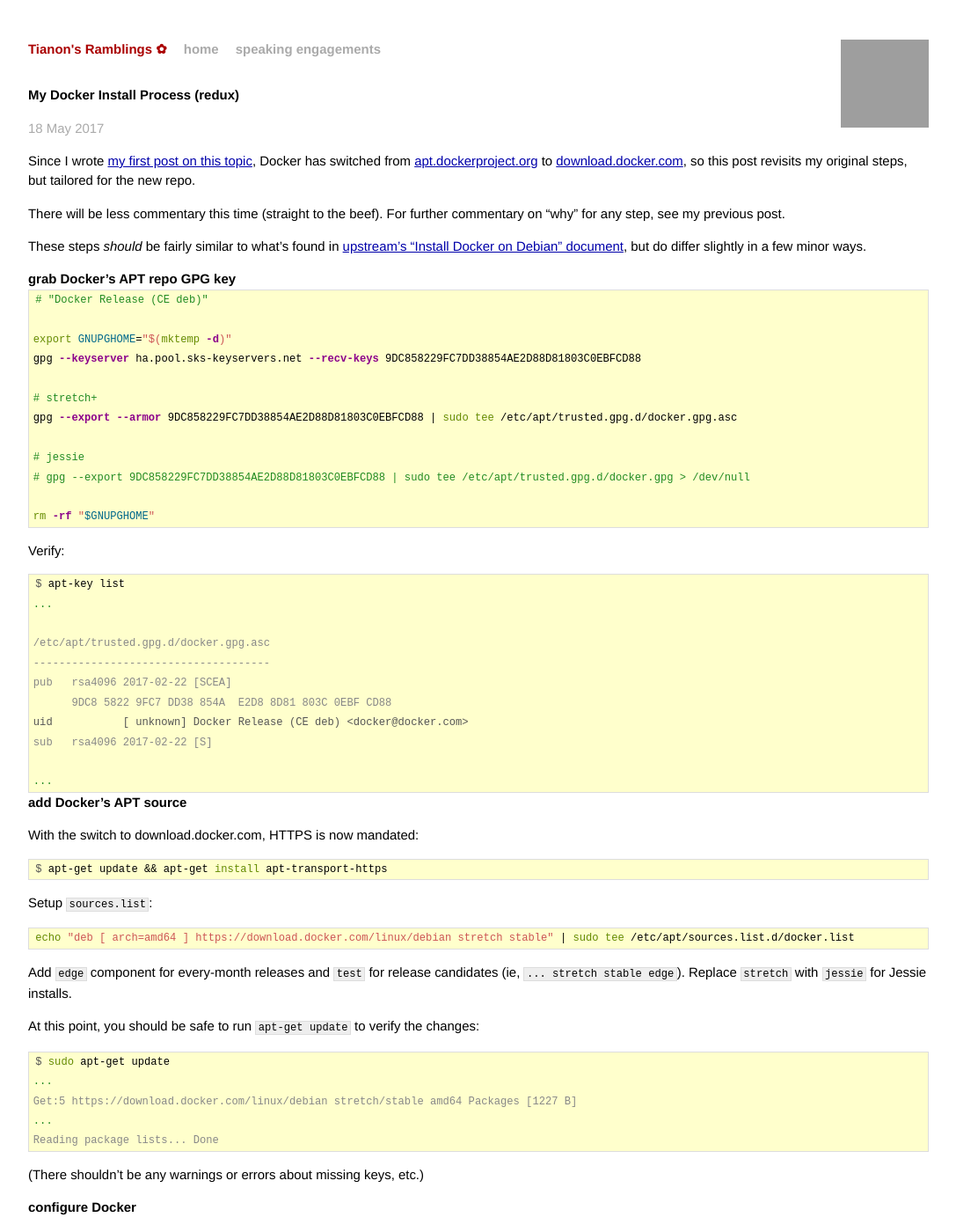
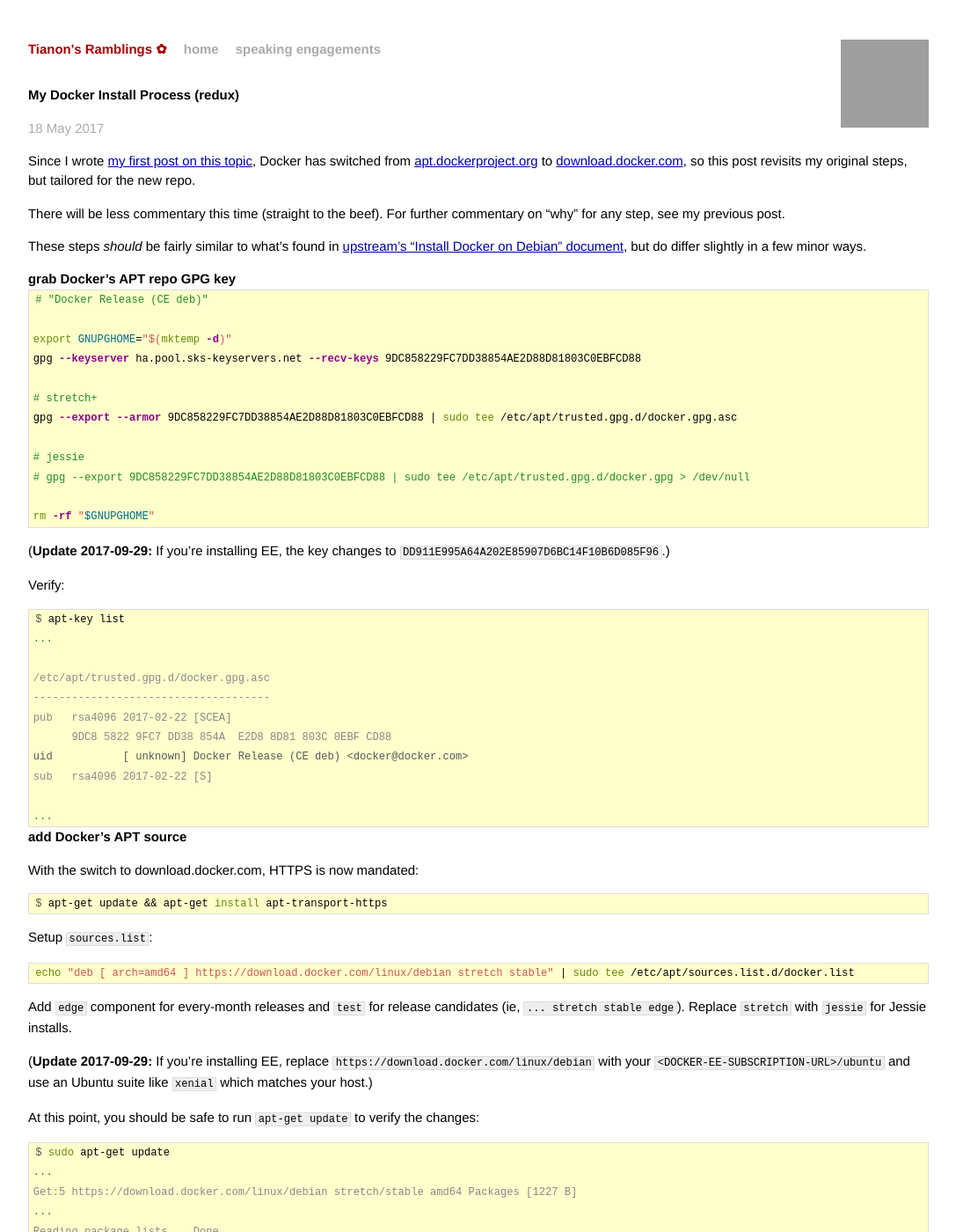
Before and after one commit to tianon/tianon.github.io, a Jekyll site: the page built from _posts/2017-05-18-docker-setup-redux.md, in a window 1280 px wide and 1400 px high. Shown: the whole window at 88% size, without its empty margins (96-1183 px from the left). Built offline with Jekyll 4.4.1, drawn with Linux system fonts in a browser that asks for light colours; some of the changed text lies outside the part shown; grey boxes are pictures that could not be loaded.

Commit message:
Update Docker Setup (redux) post with EE notes

````diff
--- a/_posts/2017-05-18-docker-setup-redux.md
+++ b/_posts/2017-05-18-docker-setup-redux.md
@@ -25,6 +25,8 @@
 
 rm -rf "$GNUPGHOME"
 ```
+
+(**Update 2017-09-29:** If you're installing EE, the key changes to `DD911E995A64A202E85907D6BC14F10B6D085F96`.)
 
 Verify:
 
@@ -58,6 +60,8 @@
 
 Add `edge` component for every-month releases and `test` for release candidates (ie, `... stretch stable edge`).
 Replace `stretch` with `jessie` for Jessie installs.
+
+(**Update 2017-09-29:** If you're installing EE, replace `https://download.docker.com/linux/debian` with your `<DOCKER-EE-SUBSCRIPTION-URL>/ubuntu` and use an Ubuntu suite like `xenial` which matches your host.)
 
 At this point, you should be safe to run `apt-get update` to verify the changes:
 
@@ -141,3 +145,5 @@
 
 $ sudo usermod -aG docker "$(id -un)"
 ```
+
+(**Update 2017-09-29:** If you're installing EE, the package changes to `docker-ee`.)
````
